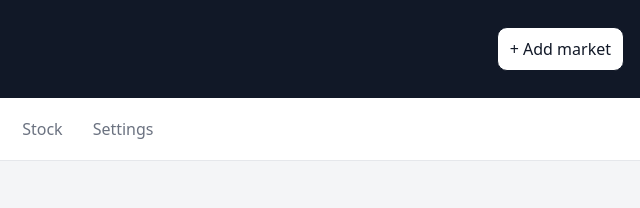
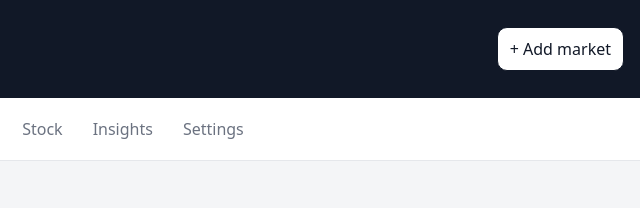
Before and after one commit to craiclarder-droid/market-manager, a plain HTML site: page index.html in a window 1280 px wide. Shown: the top 208 px of the page, 516-1156 px from the left. Drawn offline with nearby package versions, Linux system fonts and the light colour scheme.

Commit message:
Add Insights navigation and refresh cached script

```diff
--- a/index.html
+++ b/index.html
@@ -1 +1 @@
-<!doctype html><html lang="en"><head><meta charset="utf-8"><meta name="viewport" content="width=device-width,initial-scale=1,viewport-fit=cover"><meta name="theme-color" content="#111827"><title>Market Manager</title><link rel="manifest" href="manifest.webmanifest"><link rel="stylesheet" href="styles.css"></head><body><header><div><small>CRAIC TOOLS</small><h1>Market Manager</h1></div><button id="addBtn" class="primary">+ Add market</button></header><nav id="nav"><button data-page="home" class="active">Home</button><button data-page="calendar">Calendar</button><button data-page="markets">Markets</button><button data-page="applications">Applications</button><button data-page="stock">Stock</button><button data-page="settings">Settings</button></nav><main id="app"></main><dialog id="modal"><form method="dialog" id="form"><div id="formBody"></div><div class="actions"><button value="cancel">Cancel</button><button id="saveBtn" value="default" class="primary">Save</button></div></form></dialog><script src="https://cdn.jsdelivr.net/npm/@supabase/supabase-js@2"></script><script src="app.js?v=20261012-duplicate-market"></script></body></html>
+<!doctype html><html lang="en"><head><meta charset="utf-8"><meta name="viewport" content="width=device-width,initial-scale=1,viewport-fit=cover"><meta name="theme-color" content="#111827"><title>Market Manager</title><link rel="manifest" href="manifest.webmanifest"><link rel="stylesheet" href="styles.css"></head><body><header><div><small>CRAIC TOOLS</small><h1>Market Manager</h1></div><button id="addBtn" class="primary">+ Add market</button></header><nav id="nav"><button data-page="home" class="active">Home</button><button data-page="calendar">Calendar</button><button data-page="markets">Markets</button><button data-page="applications">Applications</button><button data-page="stock">Stock</button><button data-page="insights">Insights</button><button data-page="settings">Settings</button></nav><main id="app"></main><dialog id="modal"><form method="dialog" id="form"><div id="formBody"></div><div class="actions"><button value="cancel">Cancel</button><button id="saveBtn" value="default" class="primary">Save</button></div></form></dialog><script src="https://cdn.jsdelivr.net/npm/@supabase/supabase-js@2"></script><script src="app.js?v=20261120-insights-cover"></script></body></html>
```
